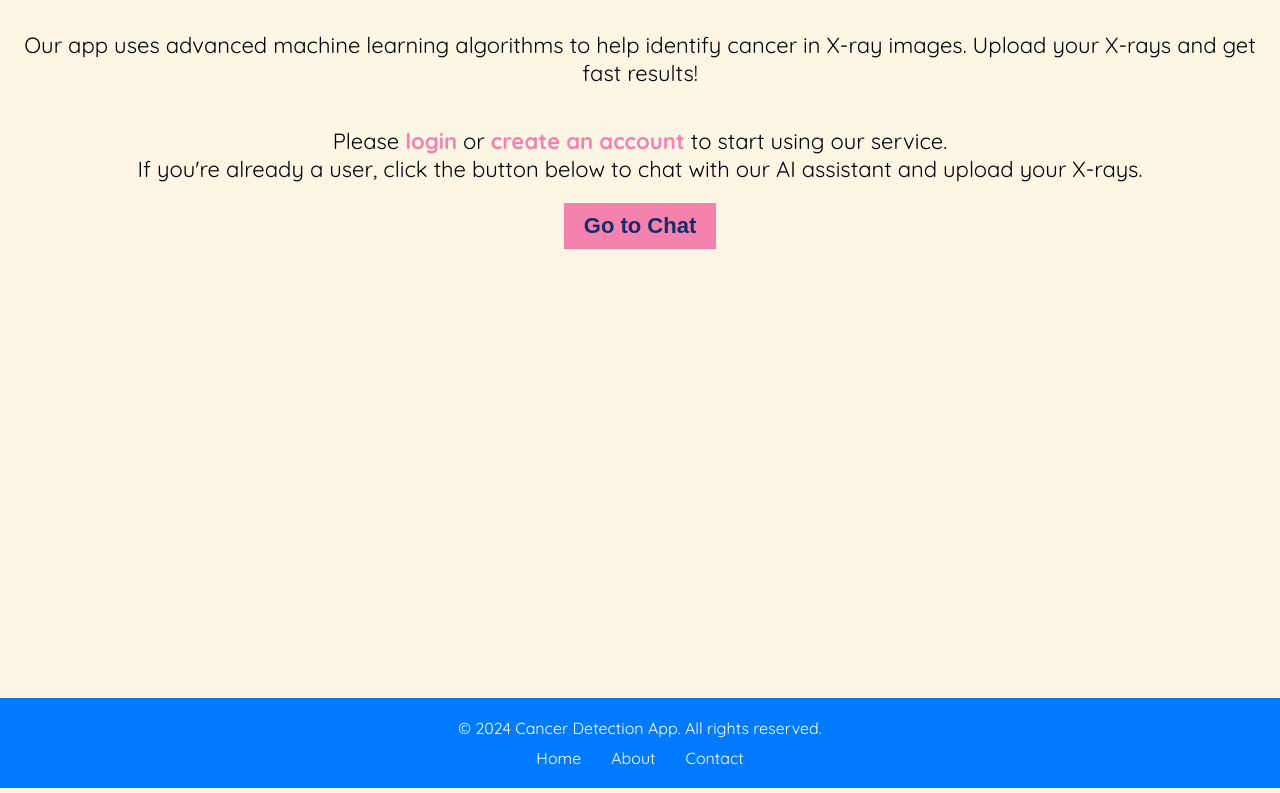
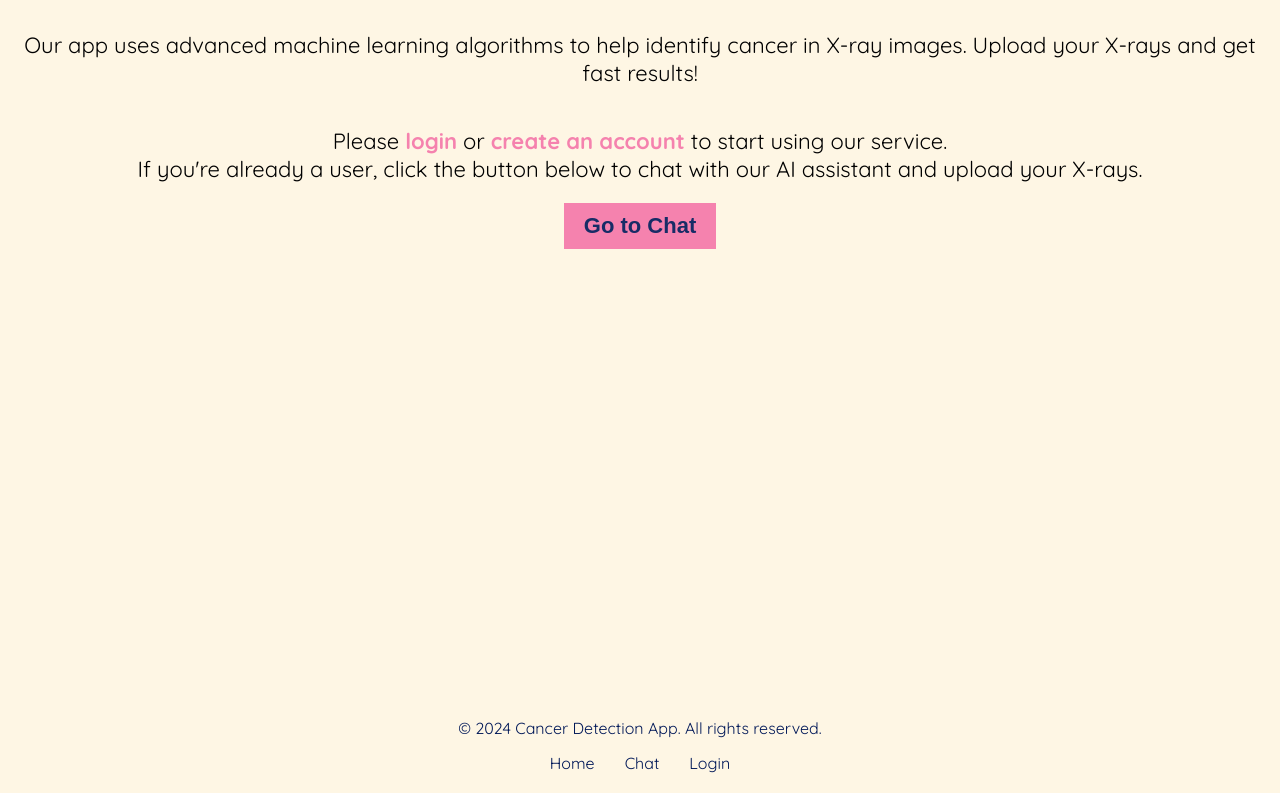
Before and after one commit to hiki7/medhelper, an Angular app in the folder frontend/cancer-detection-app/: page / in a window 1280 px wide. Shown: the part 212-1005 px from the top of the page. Built offline with nearby package versions, Linux system fonts and the light colour scheme.

Commit message:
change: footer style

```diff
--- a/frontend/cancer-detection-app/src/app/app.component.css
+++ b/frontend/cancer-detection-app/src/app/app.component.css
@@ -41,8 +41,8 @@
   border-bottom: 2px solid white;
 }
 .footer {
-  background-color: #007BFF;
-  color: white;
+  background-color: var(--background);
+  color: var(--navbar-text);
   padding: 20px 0;
   text-align: center;
 }
@@ -53,11 +53,11 @@
 }
 
 .footer-nav {
-  margin-top: 10px;
+  margin-top: 15px;
 }
 
 .footer-nav a {
-  color: white;
+  color: var(--navbar-text);
   margin: 0 15px;
   text-decoration: none;
 }
--- a/frontend/cancer-detection-app/src/app/app.component.html
+++ b/frontend/cancer-detection-app/src/app/app.component.html
@@ -16,8 +16,8 @@
     <p>&copy; 2024 Cancer Detection App. All rights reserved.</p>
     <nav class="footer-nav">
       <a routerLink="/">Home</a>
-      <a routerLink="/about">About</a>
-      <a routerLink="/contact">Contact</a>
+      <a routerLink="/chat">Chat</a>
+      <a routerLink="/login">Login</a>
     </nav>
   </div>
 </footer>
```
